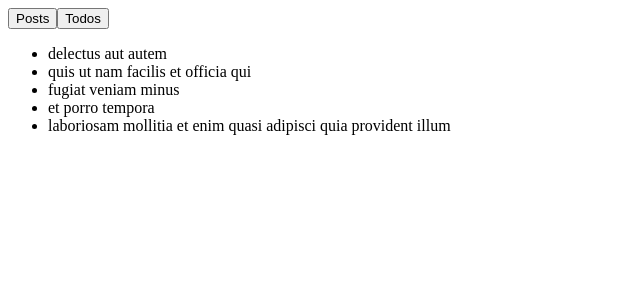
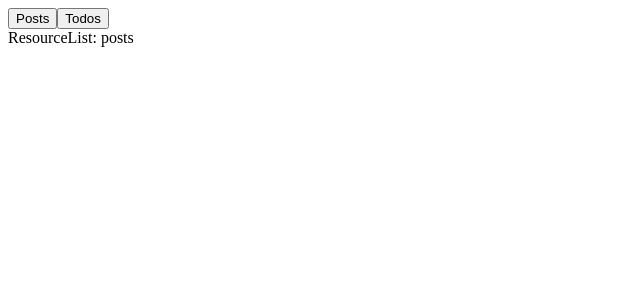
Before and after one commit to median-man-react-examples/hooks-simple, a React (Create React App) app: page / in a window 1280 px wide. Shown: the top 300 px of the page, without its empty margins (0-640 px from the left). Built offline with nearby package versions, Linux system fonts and the light colour scheme.

Commit message:
ResourceList receives resource prop

```diff
--- a/src/components/App.jsx
+++ b/src/components/App.jsx
@@ -42,7 +42,7 @@ const App = () => {
         <button onClick={() => setResource('posts')}>Posts</button>
         <button onClick={() => setResource('todos')}>Todos</button>
       </div>
-      <ResourceList resources={todos} />
+      <ResourceList resource={resource} />
     </div>
   )
 }
--- a/src/components/ResourceList.jsx
+++ b/src/components/ResourceList.jsx
@@ -1,9 +1,5 @@
 import React from 'react'
 
-export const ResourceList = ({ resources }) => (
-  <ul>
-    {resources.map(({ title }) => (
-      <li>{title}</li>
-    ))}
-  </ul>
+export const ResourceList = ({ resource }) => (
+  <div>ResourceList: {resource}</div>
 )
```
